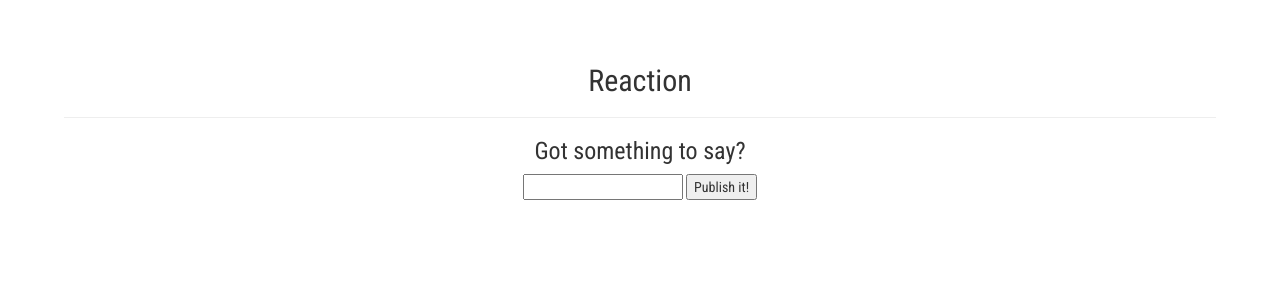
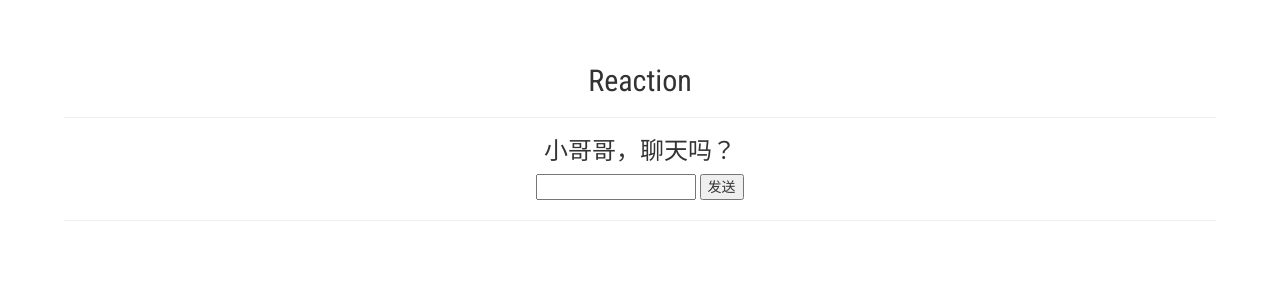
Before and after one commit to lei1996/react-hooks, a React (Create React App) app in the folder reaction/: page / in a window 1280 px wide. Shown: the top 300 px of the page. Built offline with nearby package versions, Linux system fonts and the light colour scheme.

Commit message:
add messageBoard file.渲染发出去的消息文本

```diff
--- a/reaction/src/components/App.js
+++ b/reaction/src/components/App.js
@@ -1,6 +1,7 @@
 import React, { useReducer } from 'react'
 import reducer, { initialState } from '../state/reducer'
 import PublishMessage from './PublishMessage'
+import MessageBoard from './MessageBoard'
 
 function App() {
   const [state, dispatch] = useReducer(reducer, initialState)
@@ -12,6 +13,8 @@
       <h2>Reaction</h2>
       <hr />
       <PublishMessage dispatch={dispatch} />
+      <hr />
+      <MessageBoard messages={state.messages} />
     </div>
   )
 }
--- /dev/null
+++ b/reaction/src/components/MessageBoard.js
@@ -0,0 +1,21 @@
+import React from 'react'
+
+function MessageBoard({ messages }) {
+  return (
+    <div>
+      {messages.map(messageItem => {
+        const { id, text, timestamp } = messageItem
+
+        return (
+          <div key={id}>
+            <h4>{new Date(timestamp).toLocaleString()}</h4>
+            <p>{text}</p>
+            <hr />
+          </div>
+        )
+      })}
+    </div>
+  )
+}
+
+export default MessageBoard
--- a/reaction/src/components/PublishMessage.js
+++ b/reaction/src/components/PublishMessage.js
@@ -20,10 +20,10 @@
 
   return (
     <div>
-      <h3>Got something to say?</h3>
+      <h3>小哥哥，聊天吗？</h3>
       <input value={text} onChange={updateText} onKeyPress={handleKeyPress} />
       {'  '}
-      <button onClick={publishMessage}>Publish it!</button>
+      <button onClick={publishMessage}>发送</button>
     </div>
   )
 }
```
